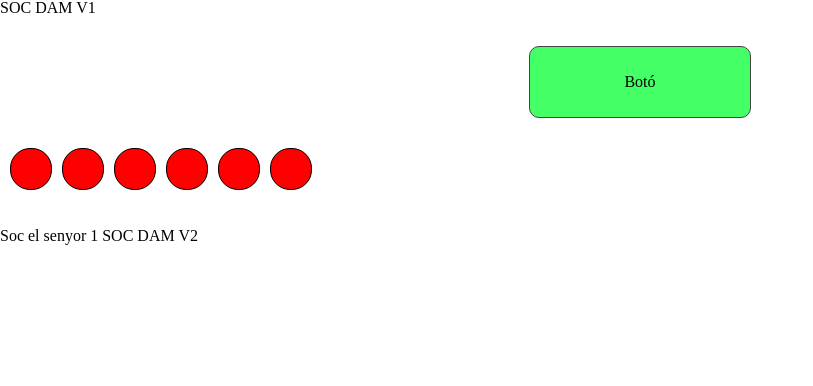
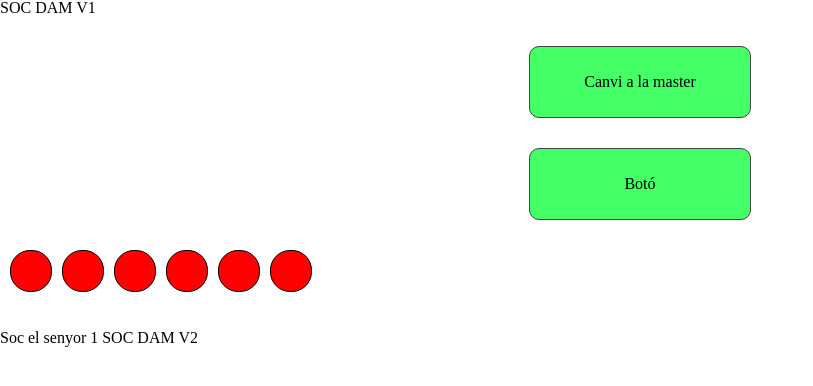
Before and after one commit to bernatorellana/dam2, a plain HTML site: page src/index.html in a window 1280 px wide. Shown: the whole page, without its empty margins (0-813 px from the left). Drawn offline with Linux system fonts and the light colour scheme.

Commit message:
commit a la master

```diff
--- a/src/index.html
+++ b/src/index.html
@@ -14,7 +14,9 @@
 
 	</div> SOC DAM V1</div>
 
-
+    <div class="boto">
+        Canvi a la master
+    </div>
     <div class="boto">
         Botó
     </div>
```
